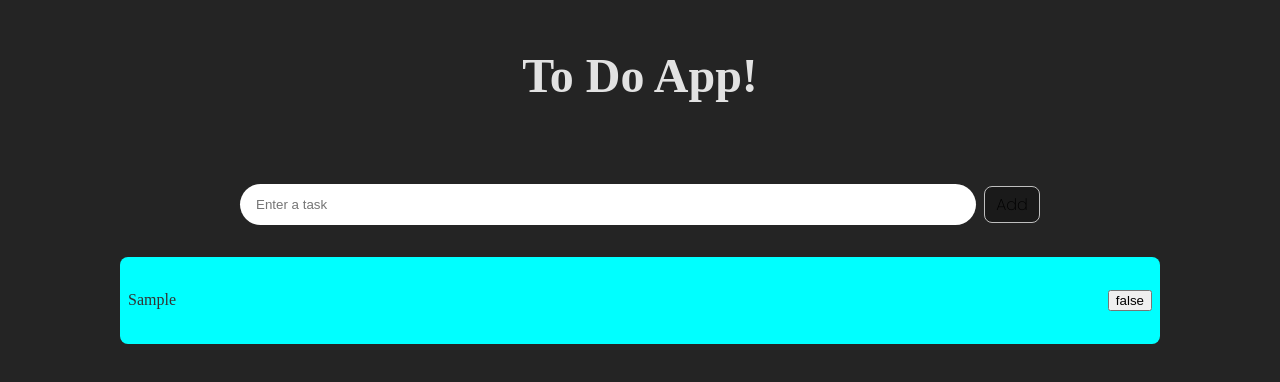
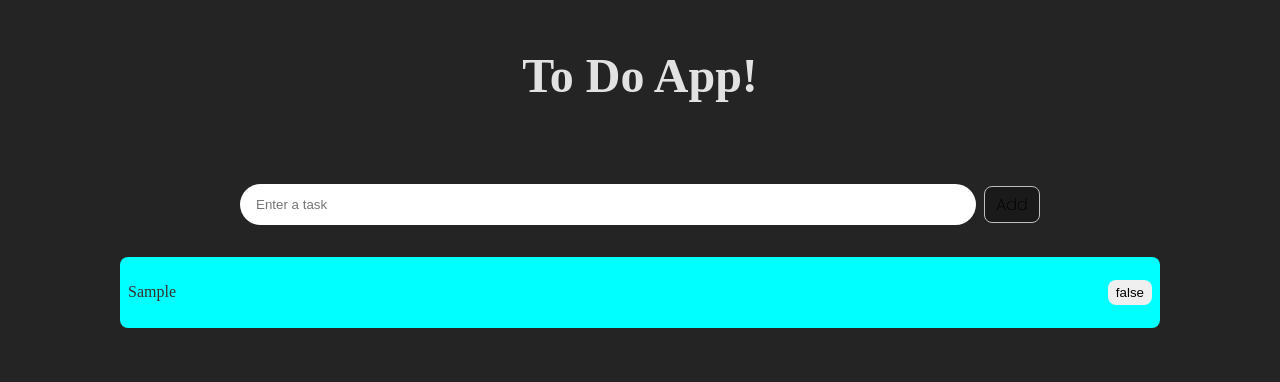
Before and after one commit to DevitoDbug/toDoApp_ts, a React (Vite) app: page / in a window 1280 px wide. Both pictures are taken after typing "Sample" into the empty fields and a click on the button "Add". Shown: the top 382 px of the page. Built offline with nearby package versions, Linux system fonts and the light colour scheme; a web font is replaced by a local one.

Commit message:
feat: Sort tasks array to display the most recent tasks first

```diff
--- a/src/components/Input.tsx
+++ b/src/components/Input.tsx
@@ -1,11 +1,16 @@
-import React, { FormEventHandler, useContext, useState } from "react";
+import React, {
+  FormEventHandler,
+  useContext,
+  useEffect,
+  useState,
+} from "react";
 import "../styles/input.scss";
 import { TaskContext, Task } from "../context/TaskContex";
 
 const Input: React.FC = () => {
   const [task, setTask] = useState<Task>({
     name: "",
-    status: false,
+    completed: false,
     id: -1,
   });
   const { tasks, setTasks } = useContext(TaskContext);
@@ -13,11 +18,17 @@ const Input: React.FC = () => {
   const handleSubmit: FormEventHandler<HTMLFormElement> = (event) => {
     event.preventDefault();
     if (task.name.length > 0) {
-      setTask((prev: Task) => ({ ...prev, id: tasks.length }));
-      setTasks((prev: Task[]) => [...prev, task]);
+      setTasks((prev: Task[]) => [
+        ...prev,
+        { name: task.name, completed: task.completed, id: prev.length },
+      ]);
     }
     setTask((prev: Task) => ({ ...prev, name: "" }));
   };
+
+  useEffect(() => {
+    console.log(tasks);
+  }, [tasks]);
   return (
     <form onSubmit={handleSubmit}>
       <input
--- a/src/components/TaskArea.tsx
+++ b/src/components/TaskArea.tsx
@@ -1,19 +1,21 @@
 import { useContext } from "react";
 import "../styles/taskArea.scss";
-import Task from "./TaskComponent";
+import TaskComponent from "./TaskComponent";
 import { TaskContext } from "../context/TaskContex";
 const TaskArea = () => {
   const { tasks } = useContext(TaskContext);
   return (
     <div className="taskArea">
-      {tasks.map((task) => (
-        <Task
-          key={task.id}
-          name={task.name}
-          status={task.status}
-          id={task.id}
-        />
-      ))}
+      {tasks
+        .sort((a, b) => b.id - a.id)
+        .map((task) => (
+          <TaskComponent
+            key={task.id}
+            name={task.name}
+            completed={task.completed}
+            id={task.id}
+          />
+        ))}
     </div>
   );
 };
--- a/src/components/TaskComponent.tsx
+++ b/src/components/TaskComponent.tsx
@@ -4,17 +4,21 @@ import "../styles/taskComponent.scss";
 
 const TaskComponent: FC<Task> = (task) => {
   const { setTasks } = useContext(TaskContext);
+
   const handleToggleStatus = () => {
     setTasks((prev: Task[]) => {
       return prev.map((item: Task) =>
-        item.id === task.id ? { ...item, status: !item.status } : item
+        item.id === task.id ? { ...item, completed: !item.completed } : item
       );
     });
   };
+
   return (
     <div className="taskContainer">
       <span>{task.name}</span>
-      <button onClick={handleToggleStatus}>{String(task.status)}</button>
+      <button className="toggleTaskStatusButton" onClick={handleToggleStatus}>
+        {String(task.completed)}
+      </button>
     </div>
   );
 };
--- a/src/context/TaskContex.tsx
+++ b/src/context/TaskContex.tsx
@@ -6,7 +6,7 @@ type TaskContextProp = {
 
 export type Task = {
   name: string;
-  status: boolean;
+  completed: boolean;
   id: number;
 };
 
--- a/src/styles/taskComponent.scss
+++ b/src/styles/taskComponent.scss
@@ -1,7 +1,7 @@
 .taskContainer {
   background-color: #00ffff;
   color: #333333;
-  height: 5rem;
+  height: 4rem;
   width: 80%;
   border-radius: 0.5rem;
   padding: 0.2rem 0.5rem;
@@ -9,4 +9,10 @@
   flex-direction: row;
   justify-content: space-between;
   text-align: left;
+  .toggleTaskStatusButton {
+    border-radius: 8px;
+    outline: none;
+    border: none;
+    padding: 0.3rem 0.5rem;
+  }
 }
```
